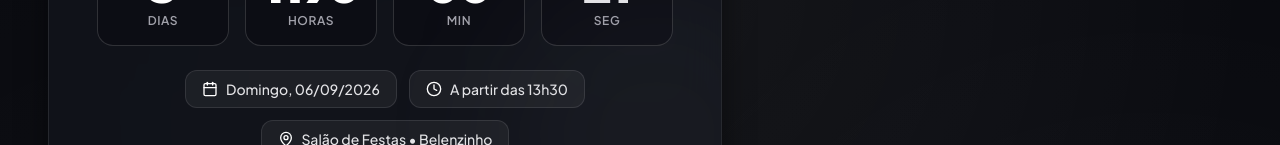
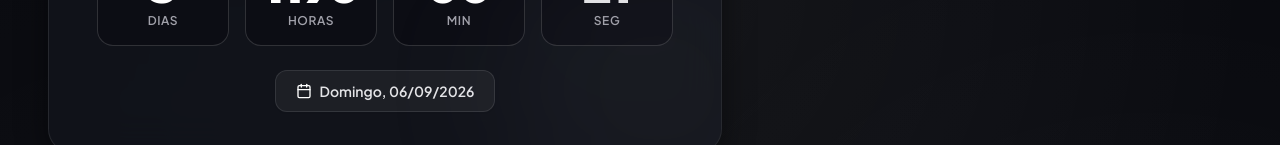
Before and after one commit to guuhferiani/convite-niver-Mi-Gu, a Next.js app: page / in a window 1280 px wide. Shown: the part 807-952 px from the top of the page. Built offline with nearby package versions, Linux system fonts and the light colour scheme; no server answers; the database is empty.

Commit message:
fix: remover badges redundantes e ajustar layout

```diff
--- a/src/app/page.js
+++ b/src/app/page.js
@@ -394,18 +394,10 @@ export default function HomePage() {
             </div>
 
             {/* Quick Details Badges */}
-            <div className="flex flex-wrap items-center justify-center gap-3 text-xs sm:text-sm text-zinc-200">
-              <div className="flex items-center gap-2 px-4 py-2 rounded-xl bg-white/5 border border-white/10">
+            <div className="flex items-center justify-center text-xs sm:text-sm text-zinc-200">
+              <div className="flex items-center gap-2 px-5 py-2.5 rounded-xl bg-white/5 border border-white/10 shadow-sm">
                 <Calendar className="w-4 h-4 text-white" />
-                <span className="font-medium">Domingo, 06/09/2026</span>
-              </div>
-              <div className="flex items-center gap-2 px-4 py-2 rounded-xl bg-white/5 border border-white/10">
-                <Clock className="w-4 h-4 text-white" />
-                <span className="font-medium">A partir das 13h30</span>
-              </div>
-              <div className="flex items-center gap-2 px-4 py-2 rounded-xl bg-white/5 border border-white/10">
-                <MapPin className="w-4 h-4 text-white" />
-                <span className="font-medium">Salão de Festas • Belenzinho</span>
+                <span className="font-semibold">Domingo, 06/09/2026</span>
               </div>
             </div>
           </section>
```
